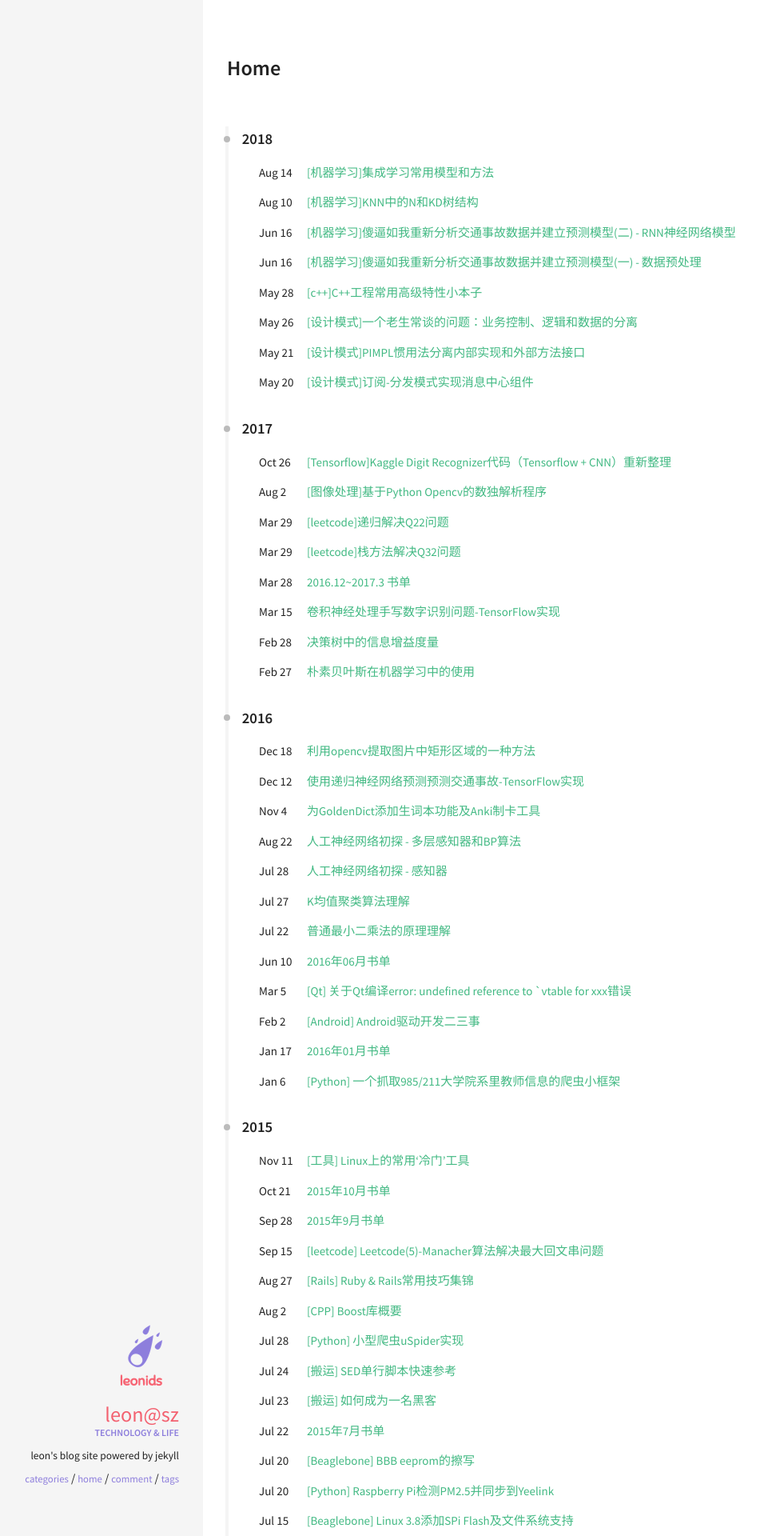
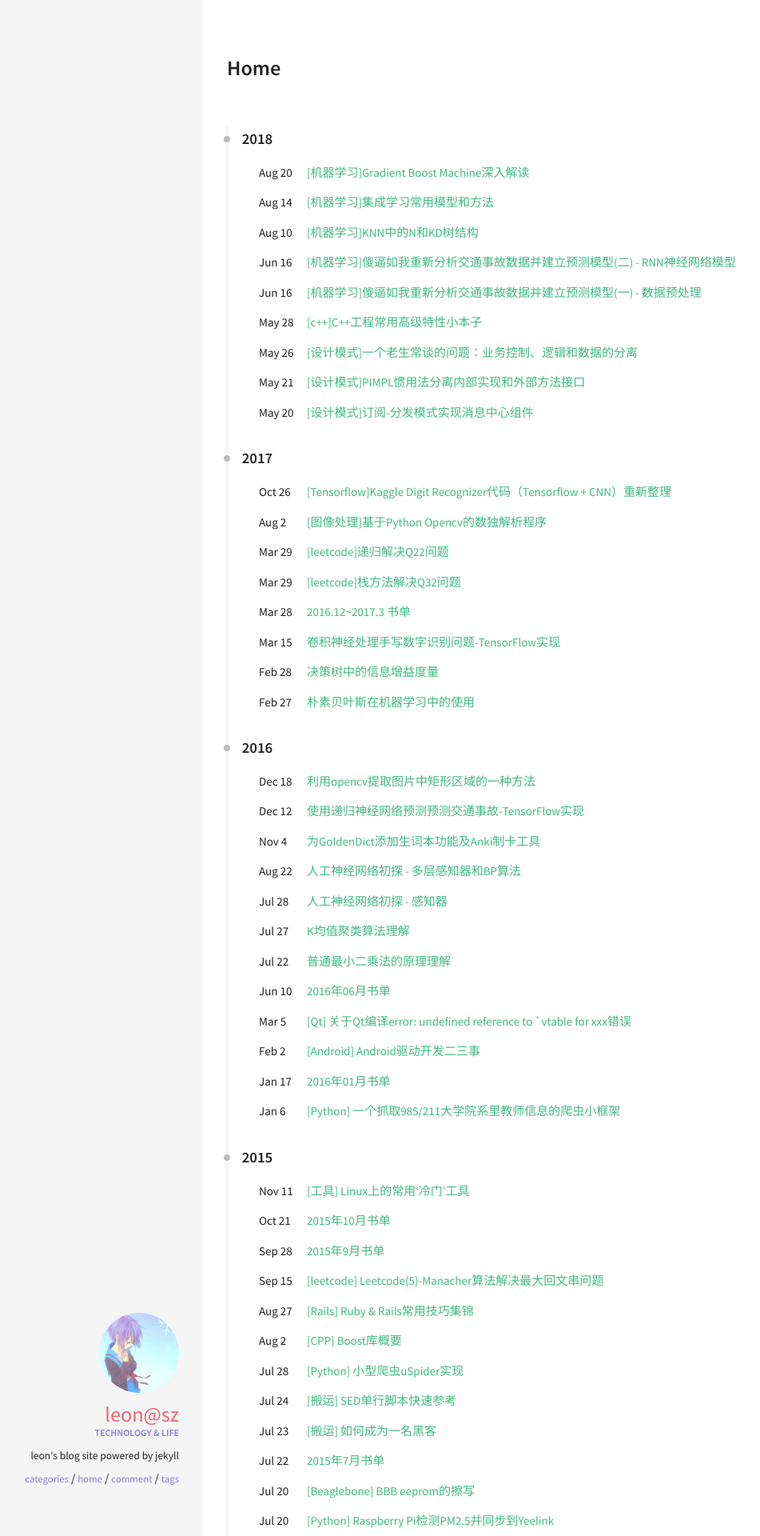
Before and after one commit to yixiaoyang/yixiaoyang.github.io, a Jekyll site: the page built from index.html, in a window 1280 px wide. Shown: the top 1920 px of the page at 80% size, without its empty margins (66-1017 px from the left). Built offline with Jekyll 4.4.1, drawn with Linux system fonts in a browser that asks for light colours; some of the changed lines change nothing that is shown.

Commit message:
1.完成文章：完成ensemble learning文章。2.添加新文章：gradient boost算法解读。3.修改blog部分图片。

````diff
--- a/_posts/2018-08-14-ensemble-learning-tricks.md
+++ b/_posts/2018-08-14-ensemble-learning-tricks.md
@@ -10,7 +10,7 @@ tags:
 - 机器学习
 ---
 
-集成学习最基本的思想是构建多个分类器，用某种策略将多个结果集成，输出最终学习的结果。
+集成学习最基本的思想是构建多个分类器，用某种策略将多个结果集成，输出最终学习的结果。相比单个的模型，集成学习模型由于学习了多个子模型，会获得“更好一点”的结果。Kaggle上的大杀器`XGBoost`和`Random Forest`分别均属于集成学习模型。
 
 ## Voting Classifiers：多分类器角度
 
@@ -22,6 +22,7 @@ tags:
 
 >  When sampling is performed with replacement, this method is called bagging1 (short for bootstrap aggregating). When sampling is performed without replacement, it is called pasting
 
+![](images/ensemble-learning-bagging-pasting.png)
 
 sk-learn中的BaggingClassifier使用：
 
@@ -92,6 +93,8 @@ Boosting为了增加训练集的多样性，采取了更复杂的抽样方法。
 > training instances is then increased. A second classifier is trained using the updated weights
 > and again it makes predictions on the training set, weights are updated, and so on
 
+![](images/adaboost.png)
+
 #### 算法描述
 
 1. Draw a random subset of training samples `d1` without replacement from training set `D` to train a weak learner `C1`.
@@ -156,7 +159,11 @@ ada_clf.fit(X_train, y_train)
 
 `Gradient Boosting = Gradient Descent + Boosting`，Gradient Boost与传统的Boost的区别是，每一次的计算是为了减少上一次的残差(residual)，而为了消除残差，在残差减少的梯度(Gradient)方向上建立一个新的模型。每个新的模型的生成是为了使之前模型的残差往梯度方向减少，与传统Boost对正确、错误的样本进行加权有着很大的区别。
 
-**Hands-On Machine Learning with Scikit-Learn and TensorFlow**中手动实现了一个简单的Gradient Boosted Regression Trees (GBRT)例子，通过多次对错分集进行训练得到多个子模型，最后对各个子模型输出`求和`得到最终输出。
+![](images/gradient-boost.png)
+
+**Hands-On Machine Learning with Scikit-Learn and TensorFlow**中手动实现了一个简单的Gradient Boosted Regression Trees (GBRT)例子，通过多次对错分集进行训练得到多个子模型，最后对各个子模型输出`求和`得到最终输出。该例子十分直观。
+
+> Let’s go through a simple regression example using Decision Trees as the base predictors (of course Gradient Boosting also works great with regression tasks). This is called Gradient Tree Boosting, or Gradient Boosted Regression Trees (GBRT). First, let’s fit a DecisionTreeRegressor to the training set (for example, a noisy quadratic training set):
 
 ```python
 from sklearn.tree import DecisionTreeRegressor
@@ -164,7 +171,7 @@ tree_reg1 = DecisionTreeRegressor(max_depth=2)
 tree_reg1.fit(X, y)
 ```
 
-Now train a second DecisionTreeRegressor on the residual errors made by the first predictor:
+> Now train a second DecisionTreeRegressor on the residual errors made by the first predictor:
 
 ```python
 y2 = y - tree_reg1.predict(X)
@@ -172,7 +179,7 @@ tree_reg2 = DecisionTreeRegressor(max_depth=2)
 tree_reg2.fit(X, y2)
 ```
 
-Then we train a third regressor on the residual errors made by the second predictor:
+> Then we train a third regressor on the residual errors made by the second predictor:
 
 ```python
 y3 = y2 - tree_reg2.predict(X)
@@ -180,45 +187,63 @@ tree_reg3 = DecisionTreeRegressor(max_depth=2)
 tree_reg3.fit(X, y3)
 ```
 
-Now we have an ensemble containing three trees. It can make predictions on a new instance simply by adding up the predictions of all the trees:
+> Now we have an ensemble containing three trees. It can make predictions on a new instance simply by adding up the predictions of all the trees:
 
 ```python
 y_pred = sum(tree.predict(X_new) for tree in (tree_reg1, tree_reg2, tree_reg3))
 ```
 
+为防止出现过拟合，训练时可以使用`early-stop`方法，当全局损失连续多次不下降时停止训练。
+
+![](images/gradient-boost.png)
+
+
+#### 算法描述
 
 **Greedy Function Approximation: A gradient Boosting Machine**论文中给出的Gradient Boost基础算法流程如下：
 
 1. 初始化损失函数
 $$
-F_0(x) = arg min_p \sum_{1=1}^N {L(y_i,p)}
+F_0(x) = arg min_{\rho} \sum_{1=1}^N {L(y_i, \rho)}
 $$
 
 
-2. 逐步构建子模型，对于每个模型m（最多M个模型）
+2. 逐步构建子模型，对于每个模型（最多M个模型）$$F_m(x)$$
+
+    $$
+    \hat y_i  = -\Bigl[{\frac{\partial L(y_i,F(x_i))}{\partial F(x_i)}} \Bigr] _{F(x)=F_{m-1}(x)}  ，(i=1,N)
+    $$
 
 
-$$
-\hat y_i  = -\Bigl[{\frac{\partial L(y_i,F(x_i))}{\partial F(x_i)}} \Bigr] _{F(x)=F_{m-1}(x)}  ，(i=1,N)
-$$
+    $$
+    a_m=argmin_{a,\beta} \sum_{i=1}^N[\hat{y_i}-\beta h(x_i;a)]^2)
+    $$
 
+    $$
+    \rho_m = argmin_{\rho}\sum_{i=1}^NL(y_i, F_{m-1}(x_i)+\rho h(x_i;a_m))
+    $$
 
-$$
-a_m=argmin_{a,\beta} \sum_{i=1}^N[\hat{y_i}-\beta h(x_i;a)]^2)
-$$
+    $$
+    F_m(x) = F_{m-1}(x)+\rho_m h(x;a_m)
+    $$
 
-$$
-\rho_m = argmin_{\rho}\sum_{i=1}^NL(y_i, F_{m-1}(x_i)+\rho h(x_i;a_m))
-$$
+论文中的详细算法解读参见另外一篇文章。
 
-$$
-F_m(x) = F_{m-1}(x)+\rho_m h(x;a_m)
-$$
-### FT
+### Stacking（Meta Ensembling）
+Hands-On Machine Learning with Scikit-Learn and TensorFlow一书最后介绍了`stacking`方法。主要思想：对每个子模型的输出再次进行学习，训练出一个混合器（`Blender`）。
 
+>  It is based on a simple idea: instead of using trivial functions (such as hard voting) to aggregate the predictions of all predictors in an ensemble,why don’t we train a model to perform this aggregation? Figure 7-12 shows such an ensemble performing a regression task on a new instance. Each of the bottom three predictors predicts a different value (3.1, 2.7, and 2.9), and then the final predictor (called a blender, or a meta learner) takes these predictions as inputs and makes the final prediction (3.0).
 
-### Stacking
+![](images/stacking-method-trainning-a-blender.png)
 
+具体过程：
+1. 将测试集s分为两部分s1、s2
+2. 使用s1训练第一层中的子模型，子模型各不相同以保证模型多样性（相当于从不同的角度观察数据）。
+3. 将s2数据集输入到第一层中的模型，其输出和目标作为第二层的数据集训练出混合器`Blender`。
+
+> It is actually possible to train several different blenders this way (e.g., one using Linear Regression, another using Random Forest Regression, and so on): we get a whole layer of blenders. The trick is to split the training set into three subsets: the first one is used to train the first layer, the second one is used to create the training set used to train the second layer (using predictions made by the predictors of the first layer),and the third one is used to create the training set to train the third layer (using predictions made by the predictors of the second layer). Once this is done, we can make a prediction for a new instance by going through each layer sequentially
+
+更复杂点，还可以构造一个`Blender层`，该层每个`Blender`使用不同的模型，最后集成到第三层的`Blender`得到最终输出，其中的技巧在于将第二层的训练数据分成三份，每个层一份不同的训练集。
 
 ## 方差和偏差
 
@@ -228,3 +253,8 @@ $$
 ### 参考
 - Hands-On Machine Learning with Scikit-Learn and TensorFlow
 - Greedy Function Approximation: A gradient Boosting Machine
+- https://en.wikipedia.org/wiki/Gradient_boosting
+- 《机器学习》 弗拉赫 (Peter Flach），人民邮电出版社
+- http://www.scholarpedia.org/article/Ensemble_learning
+- http://blog.kaggle.com/2016/12/27/a-kagglers-guide-to-model-stacking-in-practice/
+- https://www.kaggle.com/arthurtok/introduction-to-ensembling-stacking-in-python
--- /dev/null
+++ b/_posts/2018-08-21-gradient-boost.md
@@ -0,0 +1,93 @@
+---
+author: leon
+comments: true
+date: 2018-08-20 16:39:00+00:00
+layout: post
+title: '[机器学习]Gradient Boost Machine深入解读'
+categories:
+- 机器学习
+tags:
+- 机器学习
+---
+
+
+
+`Boosting`方法有两个代表`Adaptive Boost`和`Gradient Boost`，在之前的笔记（文章在这里[[机器学习]集成学习常用模型和方法](https://yixiaoyang.github.io/articles/2018-08/ensemble-learning-tricks)）中有详细简单介绍`Adaptive Boost`算法细节，书中的证明看得云里雾里没有仔细钻下去。这篇笔记着重就`Gradient Boost`展开学习一下，并计划了解一下比较Kaggle上热门的`XGBoost`库。`Gradient Boost`算法直接读wiki和原论文[《Greedy Function Approximation: A gradient Boosting Machine》](http://docs.salford-systems.com/GreedyFuncApproxSS.pdf)原汁原味，很多书和ppt上直接截图此开山鼻祖论文中的算法描述。`XGboost`的实现原理直接看官方文档和陈天奇的ppt（这个ppt写的非常friendly）。
+
+
+
+
+### Gradient Boost概览
+
+`Gradient Boosting = Gradient Descent + Boosting`，Gradient Boost与传统的Boost的区别是，每一次的计算是为了减少上一次的残差(residual)，而为了消除残差，在残差减少的梯度(Gradient)方向上建立一个新的模型。每个新的模型的生成是为了使之前模型的残差往梯度方向减少，与传统Boost对正确、错误的样本进行加权有着很大的区别。
+
+**Hands-On Machine Learning with Scikit-Learn and TensorFlow**中手动实现了一个简单的Gradient Boosted Regression Trees (GBRT)例子，通过多次对错分集进行训练得到多个子模型，最后对各个子模型输出`求和`得到最终输出。
+
+```python
+from sklearn.tree import DecisionTreeRegressor
+tree_reg1 = DecisionTreeRegressor(max_depth=2)
+tree_reg1.fit(X, y)
+```
+
+Now train a second DecisionTreeRegressor on the residual errors made by the first predictor:
+
+```python
+y2 = y - tree_reg1.predict(X)
+tree_reg2 = DecisionTreeRegressor(max_depth=2)
+tree_reg2.fit(X, y2)
+```
+
+Then we train a third regressor on the residual errors made by the second predictor:
+
+```python
+y3 = y2 - tree_reg2.predict(X)
+tree_reg3 = DecisionTreeRegressor(max_depth=2)
+tree_reg3.fit(X, y3)
+```
+
+Now we have an ensemble containing three trees. It can make predictions on a new instance simply by adding up the predictions of all the trees:
+
+```python
+y_pred = sum(tree.predict(X_new) for tree in (tree_reg1, tree_reg2, tree_reg3))
+```
+
+### Gradient Boost解读
+
+
+#### steepest-descent
+传统的`最速下降`（steepest-descent）一种最简单的梯度优化器(estimator)。
+
+**Greedy Function Approximation: A gradient Boosting Machine**论文中给出的Gradient Boost基础算法流程如下：
+
+1. 初始化损失函数
+$$
+F_0(x) = arg min_{\rho} \sum_{1=1}^N {L(y_i, \rho)}
+$$
+
+
+2. 逐步构建子模型，对于每个模型（最多M个模型）$$F_m(x)$$
+
+    $$
+    \hat y_i  = -\Bigl[{\frac{\partial L(y_i,F(x_i))}{\partial F(x_i)}} \Bigr] _{F(x)=F_{m-1}(x)}  ，(i=1,N)
+    $$
+
+
+    $$
+    a_m=argmin_{a,\beta} \sum_{i=1}^N[\hat{y_i}-\beta h(x_i;a)]^2)
+    $$
+
+    $$
+    \rho_m = argmin_{\rho}\sum_{i=1}^NL(y_i, F_{m-1}(x_i)+\rho h(x_i;a_m))
+    $$
+
+    $$
+    F_m(x) = F_{m-1}(x)+\rho_m h(x;a_m)
+    $$
+
+
+
+
+### 参考
+- Greedy Function Approximation: A gradient Boosting Machine
+- https://xgboost.readthedocs.io/en/latest/tutorials/model.html
+- [Slides:Introduction to Boosted Trees](http://homes.cs.washington.edu/~tqchen/pdf/BoostedTree.pdf)
````
Also changed, not shown: images/adaboost.png (renamed from _posts/images/adaboost.png), images/ensemble-learning-bagging-pasting.png (renamed from _posts/images/ensemble-learning-bagging-pasting.png), images/ensemble-learning-boosting-adaboost.png (added), images/ensemble-learning-machine-training-bagging.png (added), images/ensemble-learning-stacking.png (added), images/gradient-boost.png (renamed from _posts/images/gradient-boost.png), images/stacking-method-trainning-a-blender.png (added), images/stacking-method.png (added), img/avatar.jpg, img/leonids-logo.png.
